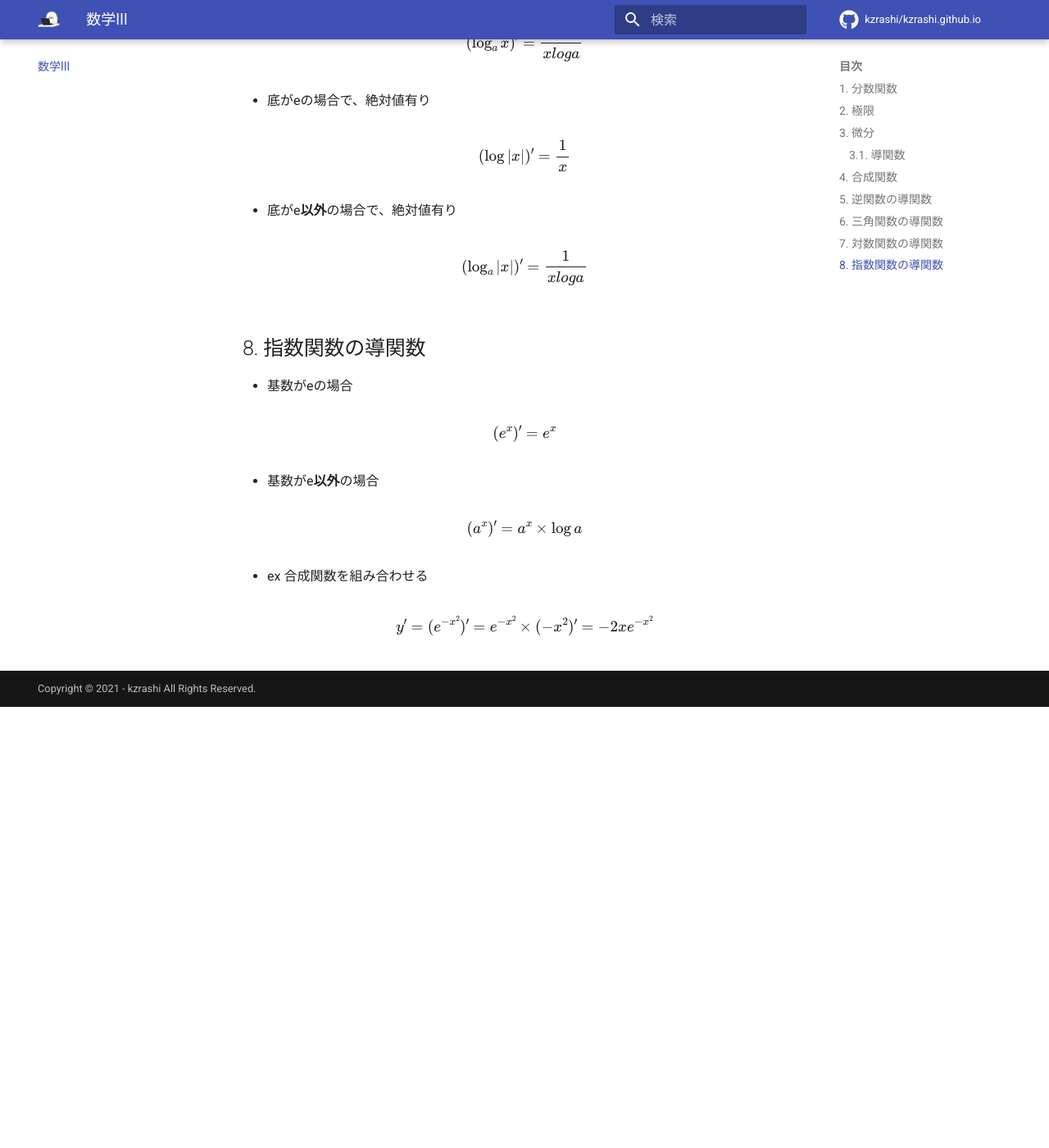
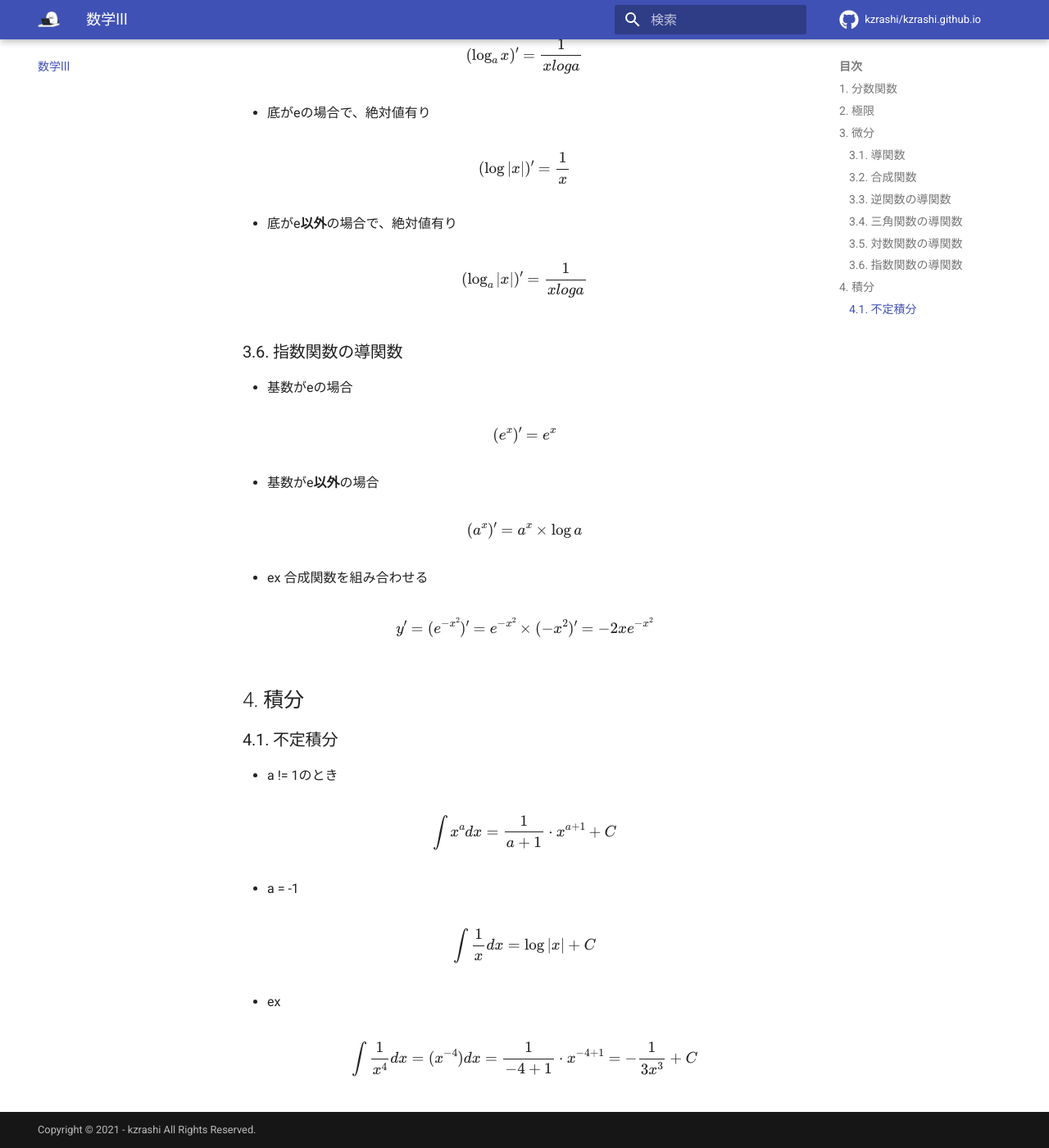
Before and after one commit to kzrashi/kzrashi.github.io, an MkDocs documentation site: the page built from docs/11_math3.md, in a window 1280 px wide and 1400 px high, scrolled down 3986 px. Shown: the whole window at 82% size. Built offline with MkDocs 1.6.1 and Material for MkDocs 9.7.7, drawn with Linux system fonts in a browser that asks for light colours; comment, search, counter and statistics services are not loaded; before the commit the page ends 4848 px from its top, so only the background shows below that; some of the changed text lies outside the part shown.

```diff
--- a/docs/11_math3.md
+++ b/docs/11_math3.md
@@ -3,11 +3,13 @@
 - [2. 極限](#2-極限)
 - [3. 微分](#3-微分)
   - [3.1. 導関数](#31-導関数)
-- [4. 合成関数](#4-合成関数)
-- [5. 逆関数の導関数](#5-逆関数の導関数)
-- [6. 三角関数の導関数](#6-三角関数の導関数)
-- [7. 対数関数の導関数](#7-対数関数の導関数)
-- [8. 指数関数の導関数](#8-指数関数の導関数)
+  - [3.2. 合成関数](#32-合成関数)
+  - [3.3. 逆関数の導関数](#33-逆関数の導関数)
+  - [3.4. 三角関数の導関数](#34-三角関数の導関数)
+  - [3.5. 対数関数の導関数](#35-対数関数の導関数)
+  - [3.6. 指数関数の導関数](#36-指数関数の導関数)
+- [4. 積分](#4-積分)
+  - [4.1. 不定積分](#41-不定積分)
 
 
 
@@ -98,7 +100,7 @@
 
 
 
-## 4. 合成関数
+### 3.2. 合成関数
 - xx
 
 $$
@@ -115,7 +117,7 @@
 y'=((x^{3})^{2})' \times (x^{3})' = 2(x^{3}) \times (3x^{2})
 $$
 
-## 5. 逆関数の導関数
+### 3.3. 逆関数の導関数
 - 公式
 
 $$
@@ -134,7 +136,7 @@
 
 
 
-## 6. 三角関数の導関数
+### 3.4. 三角関数の導関数
 - sinの微分
 
 $$
@@ -172,7 +174,7 @@
 2\sin{x}\cos{x}
 $$
 
-## 7. 対数関数の導関数
+### 3.5. 対数関数の導関数
 
 - 底がeの場合
 
@@ -200,7 +202,7 @@
 $$
 
 
-## 8. 指数関数の導関数
+### 3.6. 指数関数の導関数
 
 - 基数がeの場合
 
@@ -220,3 +222,25 @@
 $$
 y' = (e^{-x^{2}})' = e^{-x^{2}} \times (-x^{2})' = -2xe^{-x^{2}}
 $$
+
+
+
+## 4. 積分
+### 4.1. 不定積分
+- a != 1のとき
+
+$$
+\int x^{a} dx = \frac{1}{a+1} \cdot x^{a+1} + C
+$$
+
+- a = -1
+
+$$
+\int \frac{1}{x} dx = \log |x| + C
+$$
+
+- ex
+
+$$
+\int \frac{1}{x^{4}} dx = (x^{-4}) dx = \frac{1}{-4+1} \cdot x^{-4+1} = - \frac{1}{3x^{3}} + C
+$$
```
Also changed, not shown: docs/11_mathB.md (added, +75 -0 lines).
